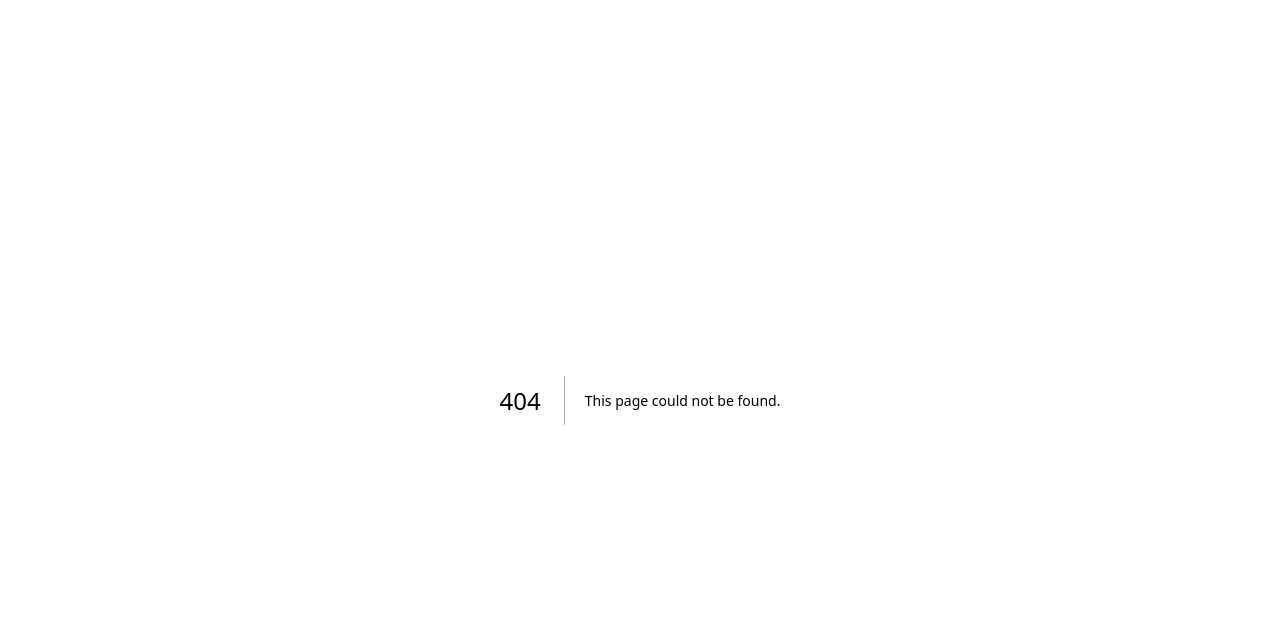
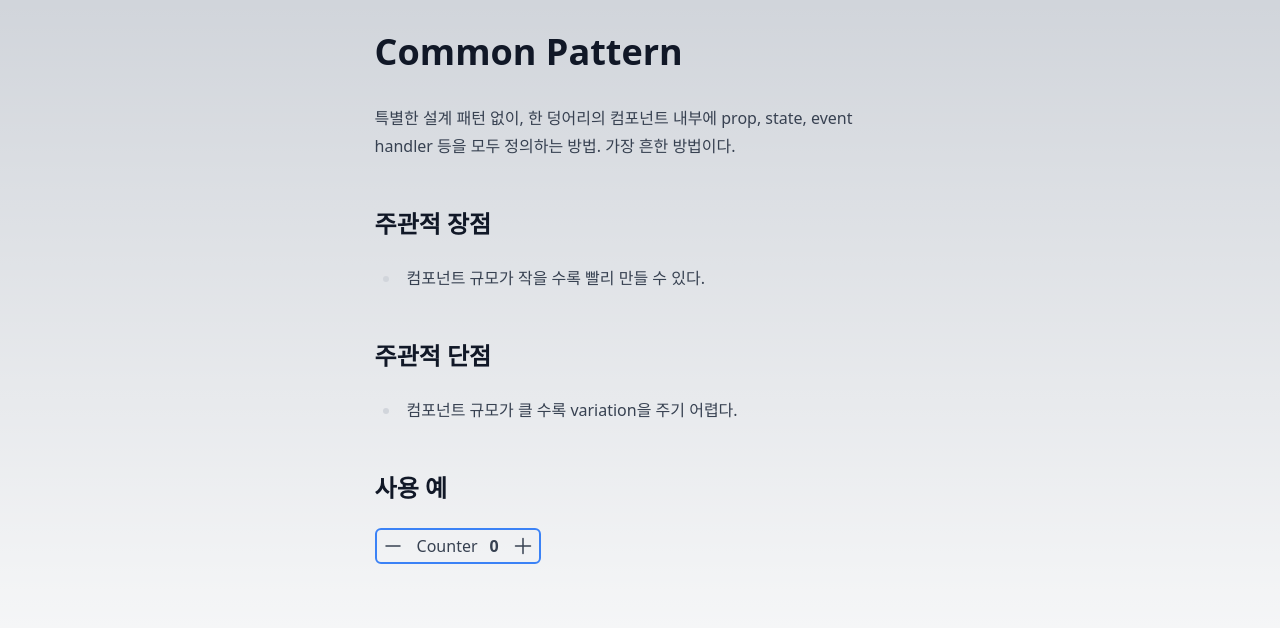
Before and after one commit to ony3000-lab/research-and-development, a Next.js app: page /design-patterns/common in a window 1280 px wide. Before the commit this address had no page. Shown: the top 628 px of the page. Built offline with nearby package versions, Linux system fonts and the light colour scheme.

Commit message:
docs: common pattern 페이지 추가

```diff
--- /dev/null
+++ b/src/pages/design-patterns/common.tsx
@@ -0,0 +1,44 @@
+import PageHead from '@/components/PageHead';
+import CommonCounter from '@/components/CommonCounter';
+
+export default function CommonPattern() {
+  return (
+    <>
+      <PageHead title="Common Pattern" />
+      <main className="min-h-screen mx-auto p-8 prose dark:prose-invert">
+        <h1>Common Pattern</h1>
+
+        <p>
+          특별한 설계 패턴 없이, 한 덩어리의 컴포넌트 내부에 prop, state, event handler 등을 모두
+          정의하는 방법. 가장 흔한 방법이다.
+        </p>
+
+        <section>
+          <h2>주관적 장점</h2>
+
+          <ul>
+            <li>컴포넌트 규모가 작을 수록 빨리 만들 수 있다.</li>
+          </ul>
+        </section>
+
+        <section>
+          <h2>주관적 단점</h2>
+
+          <ul>
+            <li>컴포넌트 규모가 클 수록 variation을 주기 어렵다.</li>
+          </ul>
+        </section>
+
+        <section>
+          <h2>사용 예</h2>
+
+          <CommonCounter
+            label="Counter"
+            max={10}
+            onChange={(newCount) => console.log('count changed:', newCount)}
+          />
+        </section>
+      </main>
+    </>
+  );
+}
--- a/src/pages/design-patterns/index.tsx
+++ b/src/pages/design-patterns/index.tsx
@@ -1,3 +1,4 @@
+import Link from 'next/link';
 import PageHead from '@/components/PageHead';
 
 export default function DesignPatterns() {
@@ -36,6 +37,15 @@ export default function DesignPatterns() {
                   </li>
                 </ul>
               </li>
+              <li>
+                <h3>Patterns</h3>
+
+                <ol start={0}>
+                  <li>
+                    <Link href="/design-patterns/common">Common Pattern</Link>
+                  </li>
+                </ol>
+              </li>
             </ul>
           </li>
         </ul>
```
